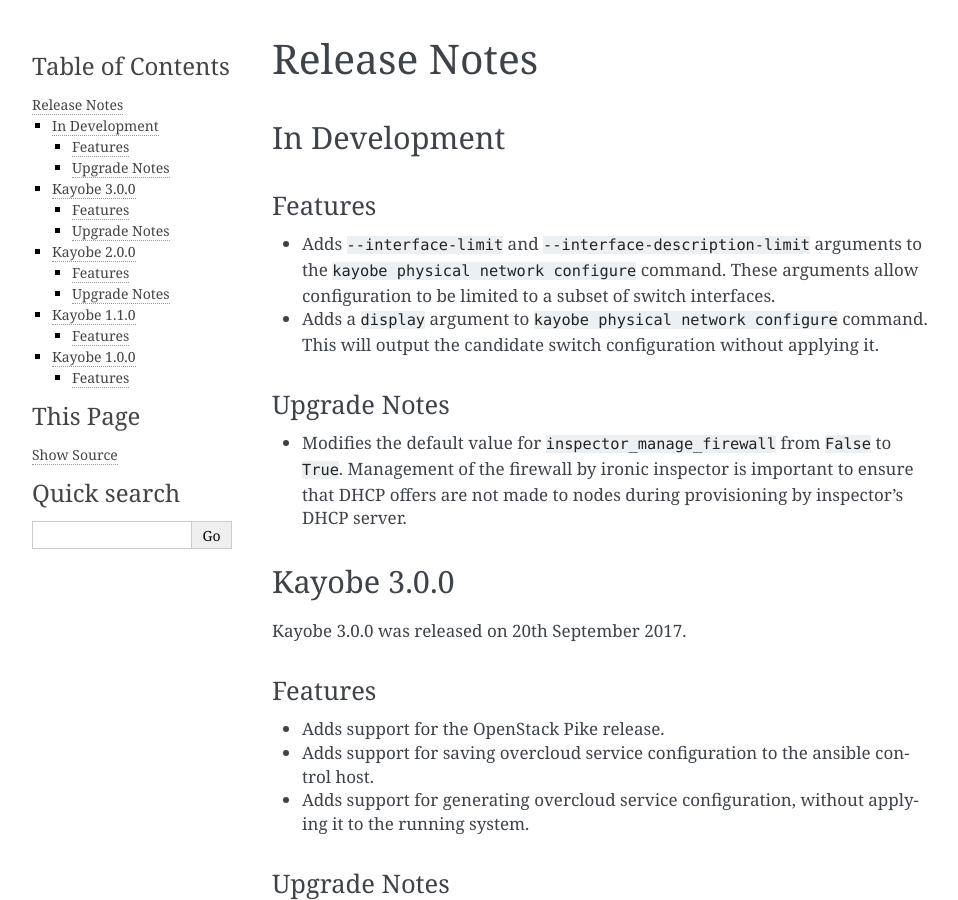
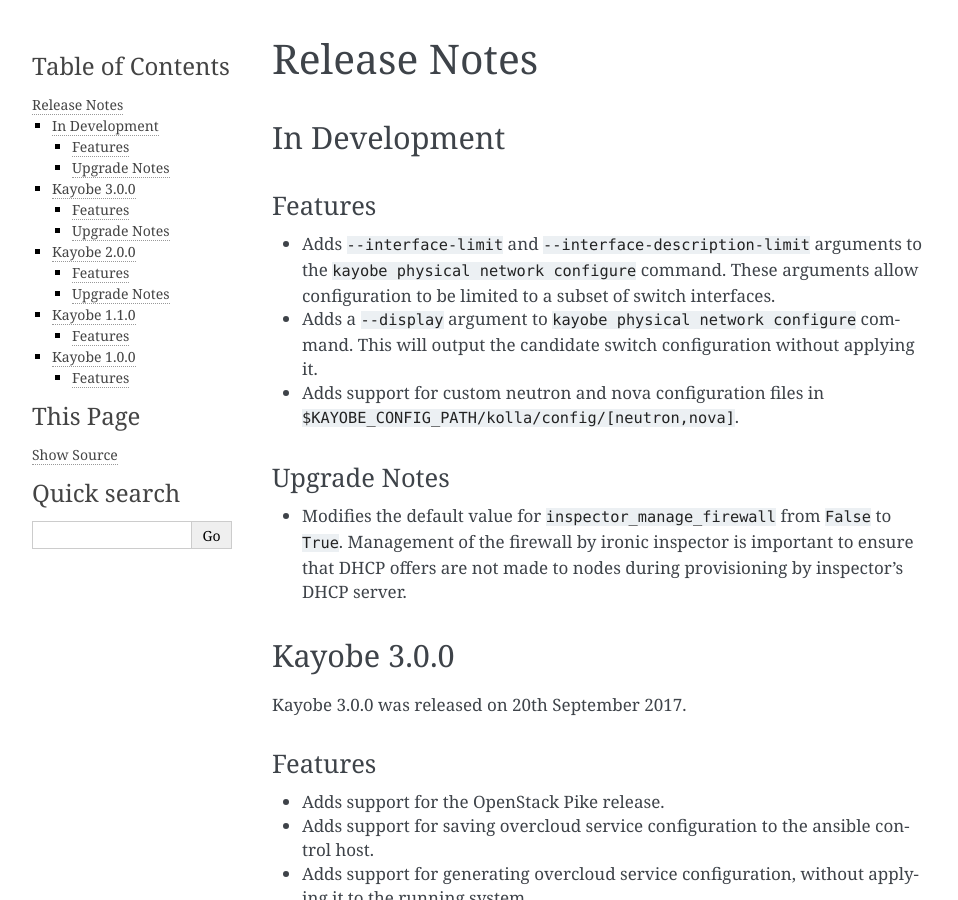
Before and after one commit to openstack/kayobe, a Sphinx documentation site: the page built from doc/source/release-notes.rst, in a window 1280 px wide and 900 px high. Shown: the whole window, without its empty margins (148-1106 px from the left). Built offline with Sphinx 7.4.7, drawn with Linux system fonts in a browser that asks for light colours.

Commit message:
Add support for custom neutron and nova config files
Custom configuration files may be added in
$KAYOBE_CONFIG_PATH/kolla/config/[nova,neutron]/.

```diff
--- a/doc/source/release-notes.rst
+++ b/doc/source/release-notes.rst
@@ -11,8 +11,11 @@
 * Adds ``--interface-limit`` and ``--interface-description-limit`` arguments to
   the ``kayobe physical network configure`` command.  These arguments allow
   configuration to be limited to a subset of switch interfaces.
-* Adds a ``display`` argument to ``kayobe physical network configure`` command.
-  This will output the candidate switch configuration without applying it.
+* Adds a ``--display`` argument to ``kayobe physical network configure``
+  command.  This will output the candidate switch configuration without
+  applying it.
+* Adds support for custom neutron and nova configuration files in
+  ``$KAYOBE_CONFIG_PATH/kolla/config/[neutron,nova]``.
 
 Upgrade Notes
 -------------
```
Also changed, not shown: 4 other files.
